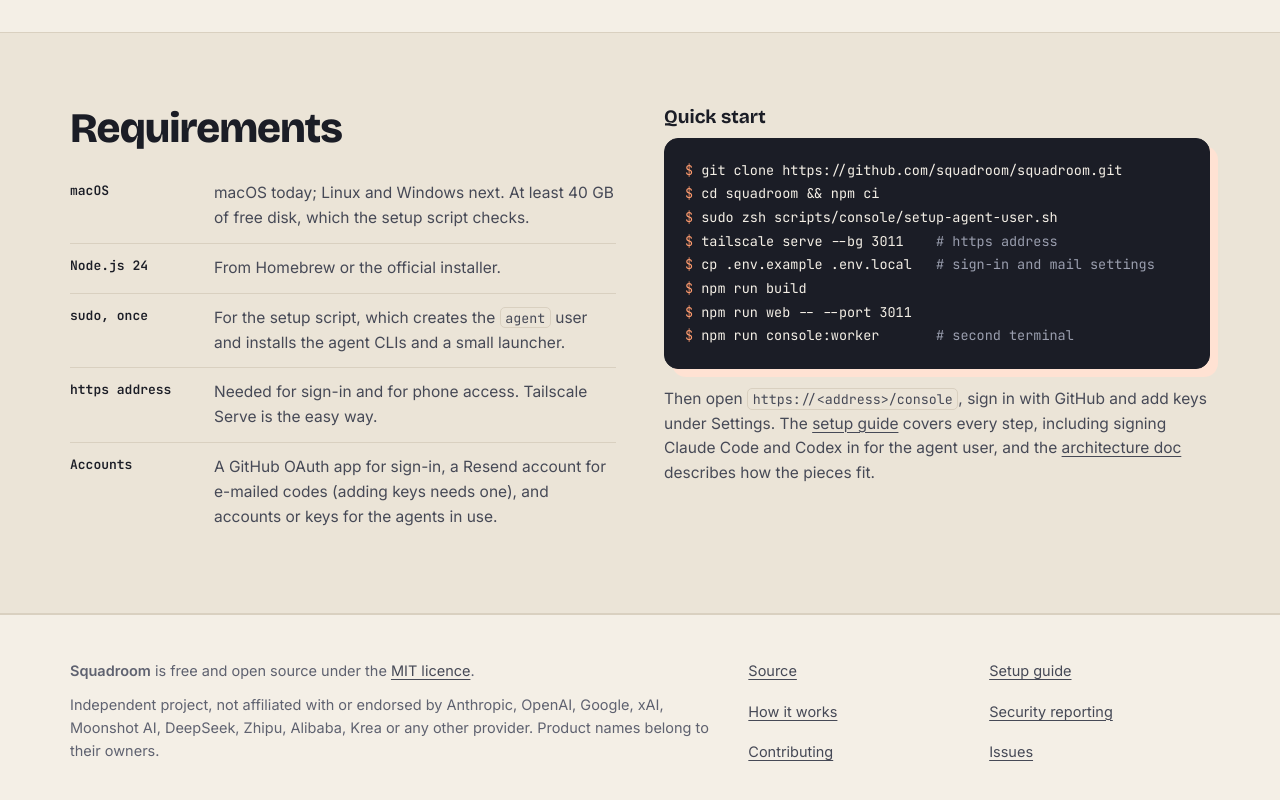
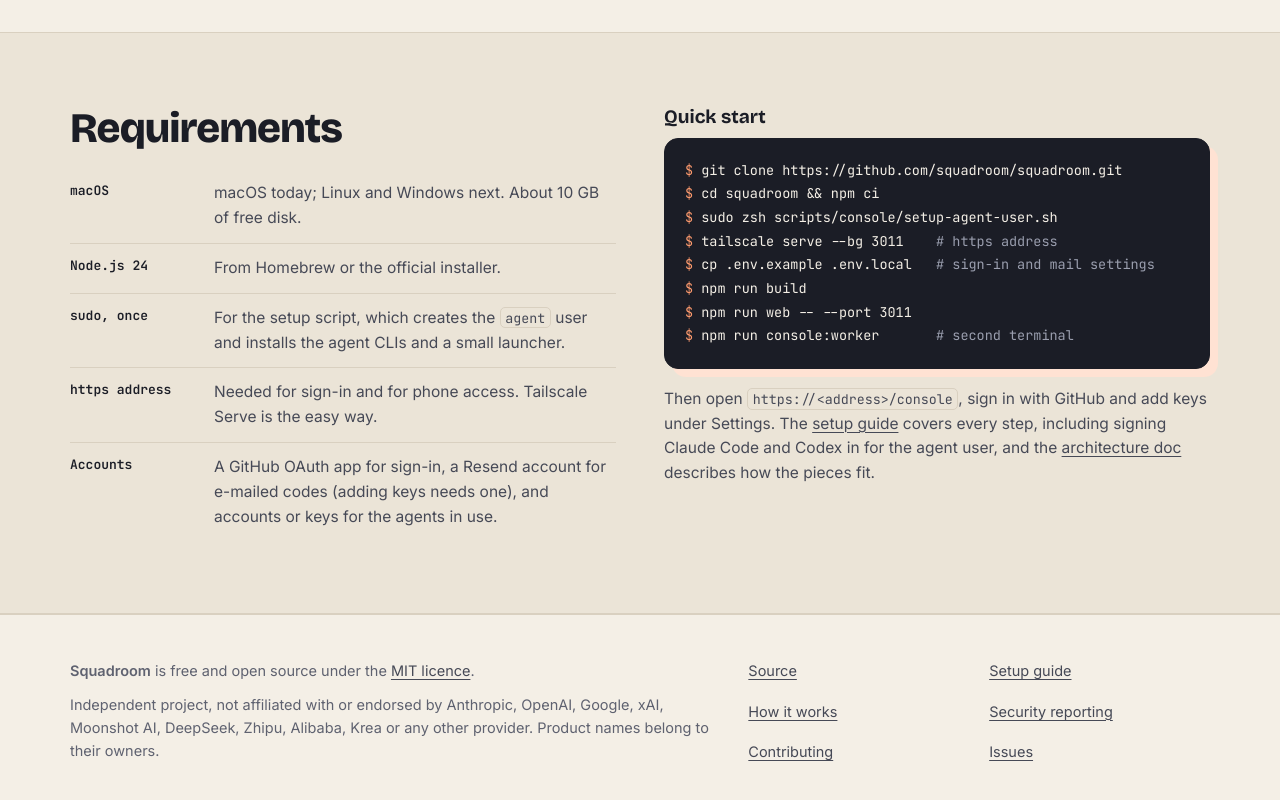
Before and after one commit to squadroom/squadroom.github.io, a plain HTML site: page index.html in a window 1280 px wide. Shown: the part 6821-7621 px from the top of the page. Drawn offline with nearby package versions, Linux system fonts and the light colour scheme.

Commit message:
Disk: about 10 GB (matches squadroom#10)
Co-Authored-By: Claude Opus 5.5 <noreply@anthropic.com>

```diff
--- a/index.html
+++ b/index.html
@@ -506,7 +506,7 @@
         <div>
           <h2 id="start-title">Requirements</h2>
           <ul class="reqs" aria-label="Requirements">
-            <li><b>macOS</b><span>macOS today; Linux and Windows next. At least 40 GB of free disk, which the setup script checks.</span></li>
+            <li><b>macOS</b><span>macOS today; Linux and Windows next. About 10 GB of free disk.</span></li>
             <li><b>Node.js 24</b><span>From Homebrew or the official installer.</span></li>
             <li><b>sudo, once</b><span>For the setup script, which creates the <code>agent</code> user and installs the agent CLIs and a small launcher.</span></li>
             <li><b>https address</b><span>Needed for sign-in and for phone access. Tailscale Serve is the easy way.</span></li>
```
